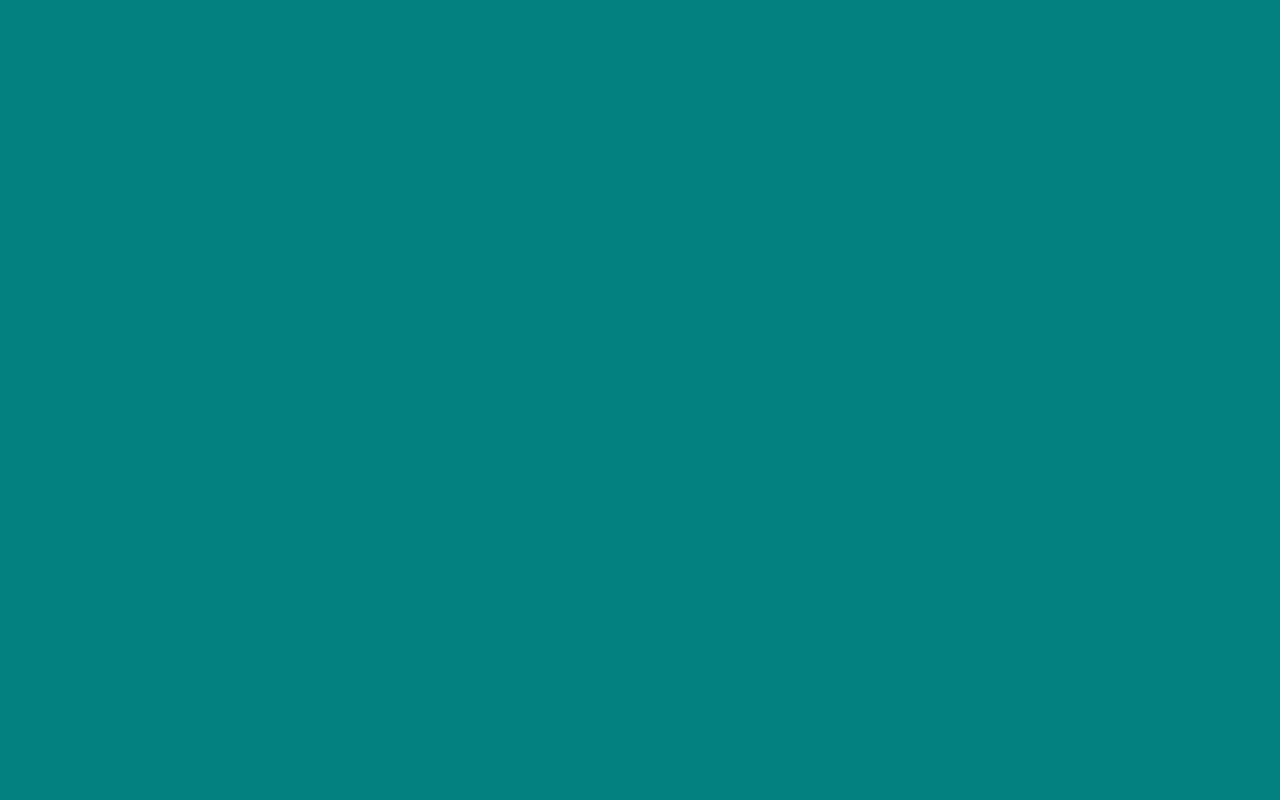
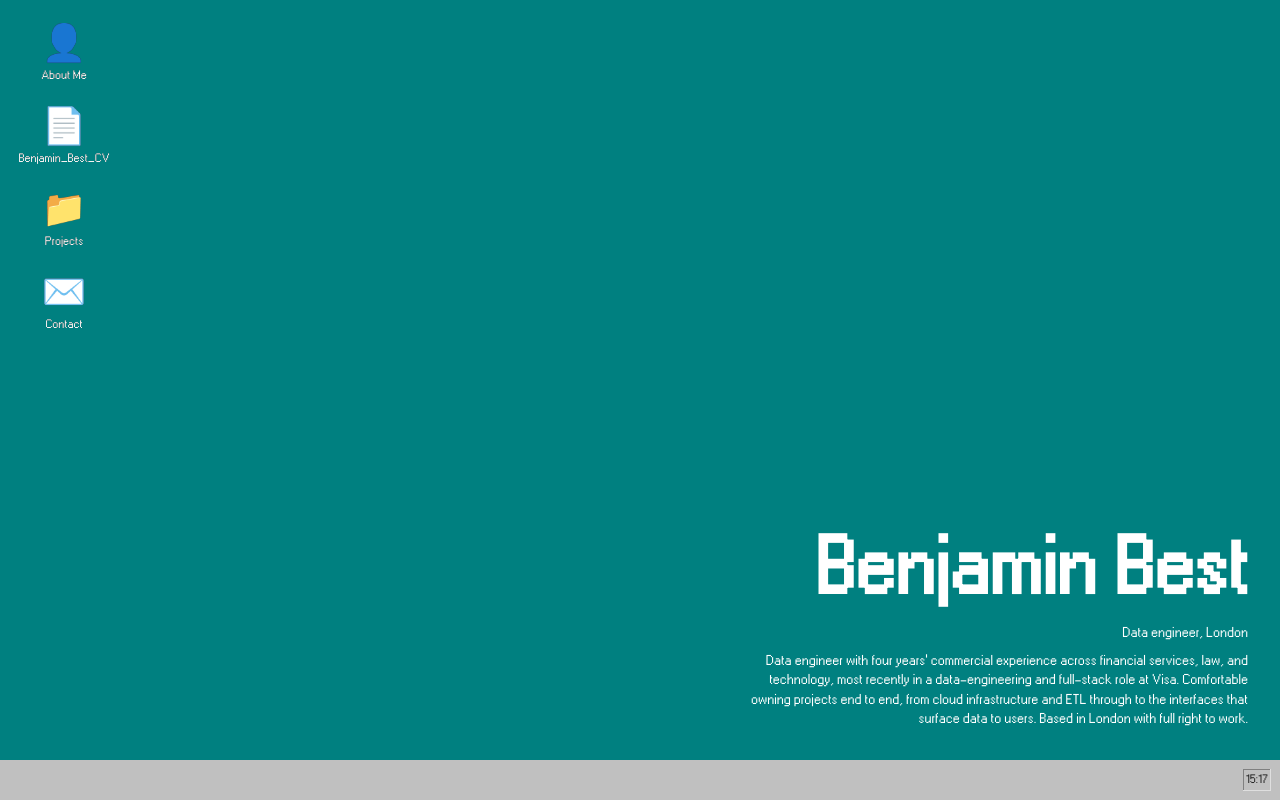
Before and after one commit to benbest123/personal-site, a React (Vite) app: page / in a window 1280 px wide. Built offline with nearby package versions, Linux system fonts and the light colour scheme.

Commit message:
feat: add desktop, icons and taskbar

```diff
--- a/src/App.tsx
+++ b/src/App.tsx
@@ -1,3 +1,10 @@
+import Desktop from "./windows/components/Desktop";
+import { WindowsProvider } from "./windows/WindowsProvider";
+
 export default function App() {
-  return <main className="h-screen w-screen bg-[#008080]" />;
+  return (
+    <WindowsProvider>
+      <Desktop />
+    </WindowsProvider>
+  );
 }
--- /dev/null
+++ b/src/windows/components/Desktop.tsx
@@ -0,0 +1,88 @@
+import { useEffect, useRef } from "react";
+import { profile } from "../../content/profile";
+import { DESKTOP_ORDER, REGISTRY } from "../registry";
+import { useWindows } from "../useWindows";
+import type { WindowId, WindowInstance } from "../types";
+import DesktopIcon from "./DesktopIcon";
+import Taskbar from "./Taskbar";
+import WindowLayer from "./WindowLayer";
+
+type ButtonRefs = Partial<Record<WindowId, HTMLButtonElement | null>>;
+
+export default function Desktop() {
+  const { windows, open } = useWindows();
+
+  const iconRefs = useRef<ButtonRefs>({});
+  const taskbarRefs = useRef<ButtonRefs>({});
+
+  // Tracks the previous render's window list so the effect below can tell, for each
+  // window, whether it just closed or just minimised — as opposed to firing on every
+  // unrelated state change (a drag commit, a background window being focused, ...).
+  const previousWindowsRef = useRef<readonly WindowInstance[]>(windows);
+
+  /**
+   * Gap closed from Task 8: closing or minimising a window used to leave focus on
+   * `document.body` once the `<div role="dialog">` was removed from the DOM. Standard
+   * desktop-UI practice is to return focus to whatever invoked the window, so this hands
+   * it back to:
+   *  - the desktop icon, when the window closed outright (nothing else represents it any
+   *    more, and the icon is what reopens it), or
+   *  - the taskbar button, when the window was minimised (it still exists there, and is
+   *    what restores it).
+   *
+   * Only a window that was previously open and *not already minimised* can trigger this:
+   * every path that closes or minimises a window (the title-bar buttons, Escape, and the
+   * taskbar toggle) first focuses that window via `Window`'s `onPointerDown`/keydown
+   * handling, so "was open and unminimised" is a reliable proxy for "just held focus" —
+   * see `Window.tsx` and `state.ts`'s `TOGGLE_FROM_TASKBAR` branch. A window minimised via
+   * its own taskbar button keeps DOM focus on that button throughout (it is never removed
+   * from the DOM), so re-focusing it here is a harmless no-op in that case.
+   */
+  useEffect(() => {
+    const previous = previousWindowsRef.current;
+    for (const before of previous) {
+      if (before.minimised) continue;
+      const after = windows.find(w => w.id === before.id);
+      if (!after) {
+        iconRefs.current[before.id]?.focus();
+      } else if (after.minimised) {
+        taskbarRefs.current[before.id]?.focus();
+      }
+    }
+    previousWindowsRef.current = windows;
+  }, [windows]);
+
+  return (
+    <div className="flex h-screen w-screen flex-col overflow-hidden bg-[#008080]">
+      <main className="relative flex-1 overflow-hidden">
+        <div className="flex flex-col items-start gap-2 p-4">
+          {DESKTOP_ORDER.map(id => (
+            <DesktopIcon
+              key={id}
+              ref={el => {
+                iconRefs.current[id] = el;
+              }}
+              label={REGISTRY[id].title}
+              icon={REGISTRY[id].icon}
+              onOpen={() => open(id)}
+            />
+          ))}
+        </div>
+
+        <div className="pointer-events-none absolute bottom-8 right-8 max-w-md text-right text-white md:max-w-lg">
+          <h1 className="mb-2 text-4xl font-bold">{profile.name}</h1>
+          <p className="mb-2 text-sm">{profile.headline}</p>
+          <p className="text-sm leading-snug">{profile.summary}</p>
+        </div>
+
+        <WindowLayer />
+      </main>
+
+      <Taskbar
+        onButtonRef={(id, el) => {
+          taskbarRefs.current[id] = el;
+        }}
+      />
+    </div>
+  );
+}
--- /dev/null
+++ b/src/windows/components/DesktopIcon.tsx
@@ -0,0 +1,35 @@
+import { forwardRef } from "react";
+
+interface DesktopIconProps {
+  label: string;
+  icon: string;
+  onOpen: () => void;
+}
+
+/**
+ * Forwards its ref to the underlying `<button>` so `Desktop` can return focus
+ * here after a window closes (see `Desktop.tsx`'s focus-return effect).
+ */
+const DesktopIcon = forwardRef<HTMLButtonElement, DesktopIconProps>(function DesktopIcon(
+  { label, icon, onOpen },
+  ref
+) {
+  return (
+    <button
+      ref={ref}
+      type="button"
+      onClick={onOpen}
+      aria-label={label}
+      /* `.desktop-icon` is unlayered CSS in index.css. Tailwind utilities cannot undo
+         98.css's button styling here — see the cascade note in Task 1, Step 5. */
+      className="desktop-icon"
+    >
+      <span aria-hidden="true" className="text-4xl">
+        {icon}
+      </span>
+      <span className="text-center text-xs leading-tight">{label}</span>
+    </button>
+  );
+});
+
+export default DesktopIcon;
--- /dev/null
+++ b/src/windows/components/Taskbar.tsx
@@ -0,0 +1,57 @@
+import { useEffect, useState } from "react";
+import { REGISTRY } from "../registry";
+import { useWindows } from "../useWindows";
+import { TASKBAR_HEIGHT } from "../clampToViewport";
+import type { WindowId } from "../types";
+
+function useClock(): string {
+  const [now, setNow] = useState(() => new Date());
+  useEffect(() => {
+    // A 30s tick is coarse enough not to matter for a HH:MM clock but frequent enough to
+    // look live. `window.setInterval`/`clearInterval` (not the bare globals) keep this on
+    // the DOM timer types rather than Node's, and the cleanup below is what stops it from
+    // outliving the component — including in tests, where an unmounted-but-still-ticking
+    // Taskbar would otherwise keep scheduling `setState` calls for the rest of the run.
+    const timer = window.setInterval(() => setNow(new Date()), 30_000);
+    return () => window.clearInterval(timer);
+  }, []);
+  return now.toLocaleTimeString("en-GB", { hour: "2-digit", minute: "2-digit" });
+}
+
+interface TaskbarProps {
+  /**
+   * Lets `Desktop` capture a ref to each taskbar button as it mounts, so focus can be
+   * returned there after a window is minimised from its title bar (see `Desktop.tsx`).
+   */
+  onButtonRef?: (id: WindowId, el: HTMLButtonElement | null) => void;
+}
+
+export default function Taskbar({ onButtonRef }: TaskbarProps) {
+  const { windows, focused, toggleFromTaskbar } = useWindows();
+  const time = useClock();
+
+  return (
+    <footer
+      className="flex shrink-0 items-center justify-between gap-2 px-2"
+      style={{ height: TASKBAR_HEIGHT, background: "#c0c0c0" }}
+    >
+      <div role="toolbar" aria-label="Open windows" className="flex flex-1 items-center gap-1">
+        {windows.map(instance => (
+          <button
+            key={instance.id}
+            ref={el => onButtonRef?.(instance.id, el)}
+            type="button"
+            onClick={() => toggleFromTaskbar(instance.id)}
+            aria-pressed={focused === instance.id}
+            className="max-w-40 truncate"
+          >
+            {REGISTRY[instance.id].title}
+          </button>
+        ))}
+      </div>
+      <div className="status-bar m-0">
+        <p className="status-bar-field">{time}</p>
+      </div>
+    </footer>
+  );
+}
```
Also changed, not shown: 2 other files (tests, documents, lock files or other folders).
